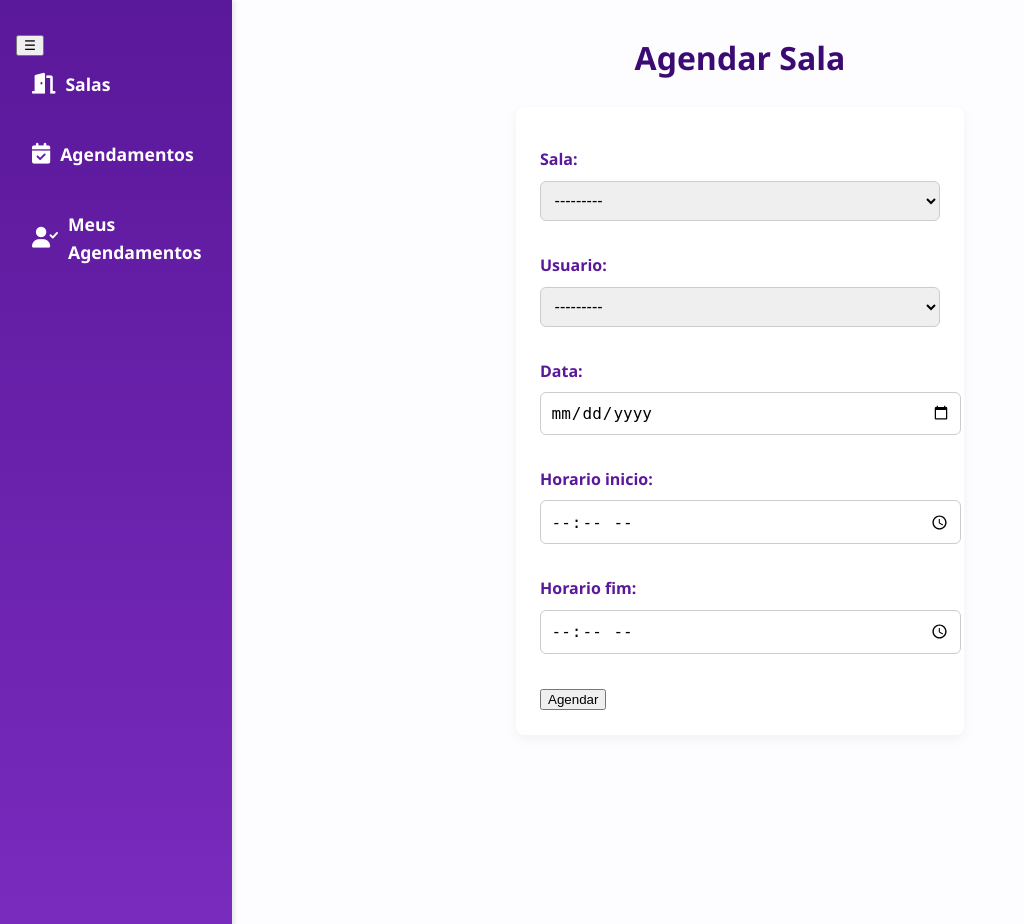
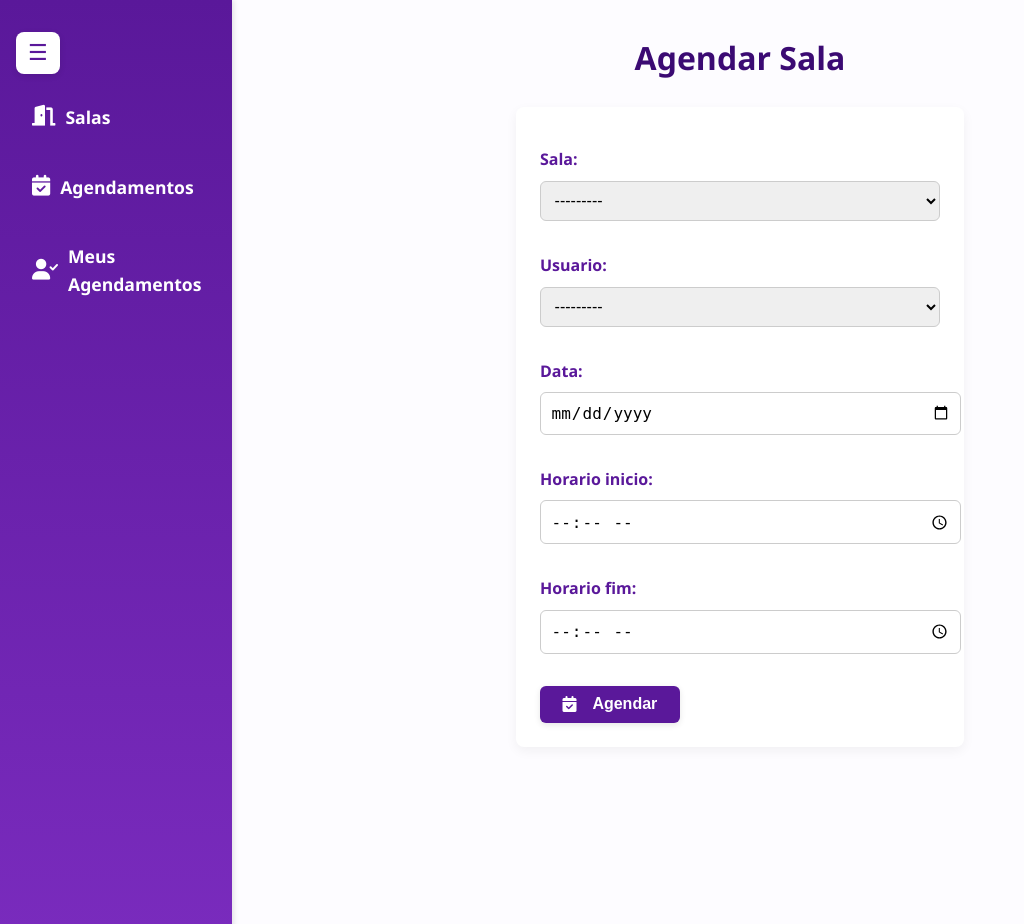
Before and after one commit to Caixeta19/SmartSpace, a Django app: page /sala/1/ in a window 1280 px wide. Shown: the whole page, without its empty margins (0-1024 px from the left). Run offline with Django 5.2, Linux system fonts and the light colour scheme; a user stored in the database is signed in; data comes from the database, SQL or seed files in the repository; both versions use the stored data as it was after the commit.

Commit message:
Atualização do css do sistema

```diff
--- a/salas/templates/includes/navbar.html
+++ b/salas/templates/includes/navbar.html
@@ -1,5 +1,5 @@
 <!-- Botão hamburger -->
-<button onclick="toggleMenu()">☰</button>
+<button id="menu-toggle" class="menu-btn">☰</button>
 
 <div id="navbar" class="navbar">
     <nav>
--- a/salas/templates/salas/agendar_sala.html
+++ b/salas/templates/salas/agendar_sala.html
@@ -4,6 +4,8 @@
 <form method="post">
   {% csrf_token %}
   {{ form.as_p }}
-  <button type="submit">Agendar</button>
+  <button type="submit" class="btn btn-primary">
+    <i class="fas fa-calendar-check"></i> Agendar
+</button>
 </form>
 {% endblock %}
--- a/templates/static/salas/css/salas.css
+++ b/templates/static/salas/css/salas.css
@@ -55,25 +47,48 @@ nav ul li a {
 }
 
 nav ul li a i {
-    margin-right: 10px; /* Espaço entre o ícone e o texto */
-    font-size: 1.3rem; /* Ajusta o tamanho do ícone */
+    margin-right: 10px;
+    font-size: 1.3rem;
 }
 
 nav ul li a:hover {
     background-color: #9d4edd;
 }
 
-/* Menu Responsivo */
-nav ul {
-    display: flex;
-    flex-direction: column;
-    padding-left: 0;
+/* Estilo do botão hamburger */
+#menu-toggle {
+    font-size: 22px;
+    background-color: #ffffff;
+    color: #5a189a;
+    border: none;
+    border-radius: 8px;
+    padding: 8px 12px;
+    margin-bottom: 1rem;
+    cursor: pointer;
+    transition: background 0.3s ease, box-shadow 0.3s ease;
+    box-shadow: 0 2px 6px rgba(0, 0, 0, 0.1);
 }
 
-nav ul.active {
-    display: flex;
+#menu-toggle:hover {
+    background-color: #f3e8ff;
 }
 
+/* Quando o menu estiver recolhido */
+header.fechar {
+    width: 60px;
+}
+
+header.fechar nav ul li a span {
+    display: none;
+}
+
+header.fechar nav ul li a i {
+    margin-right: 0;
+    text-align: center;
+    width: 100%;
+}
+
+/* Navbar container */
 .navbar {
     display: flex;
     flex-direction: column;
@@ -238,8 +258,16 @@ h1, h2, h3 {
     text-decoration: none;
     font-weight: bold;
     font-size: 1rem;
-    transition: background 0.3s ease;
-    display: inline-block;
+    transition: background 0.3s ease, box-shadow 0.3s ease;
+    display: inline-flex;
+    align-items: center;
+    justify-content: center;
+    gap: 0.5rem;
+    box-shadow: 0 2px 6px rgba(0, 0, 0, 0.1);
+}
+
+.btn i {
+    margin-right: 0.5rem;
 }
 
 .btn-primary {
@@ -280,8 +308,17 @@ h1, h2, h3 {
     color: white;
 }
 
-.btn i {
-    margin-right: 0.5rem;
+/* Botão Agendar */
+.btn-agendar {
+    background-color: #5a189a;
+    color: white;
+    border: 2px solid transparent;
+}
+
+.btn-agendar:hover {
+    background-color: #7b2cbf;
+    border-color: #9d4edd;
+    box-shadow: 0 4px 10px rgba(123, 44, 191, 0.3);
 }
 
 /* Formulários */
--- a/templates/static/salas/js/script.js
+++ b/templates/static/salas/js/script.js
@@ -1,10 +1,11 @@
 function toggleMenu() {
-    const menu = document.getElementById("menu");
-    const display = window.getComputedStyle(menu).display;
+    const navbar = document.getElementById('navbar');
+    navbar.classList.toggle('active');
 
-    if (display === "none") {
-        menu.style.display = "block";
-    } else {
-        menu.style.display = "none";
-    }
+    // Fechar menu ao clicar em um link (opcional)
+    document.querySelectorAll('.nav-link').forEach(link => {
+        link.addEventListener('click', () => {
+            navbar.classList.remove('active');
+        });
+    });
 }
```
Also changed, not shown: other parts of templates/static/salas/css/salas.css (+12 -14 lines), db.sqlite3.
